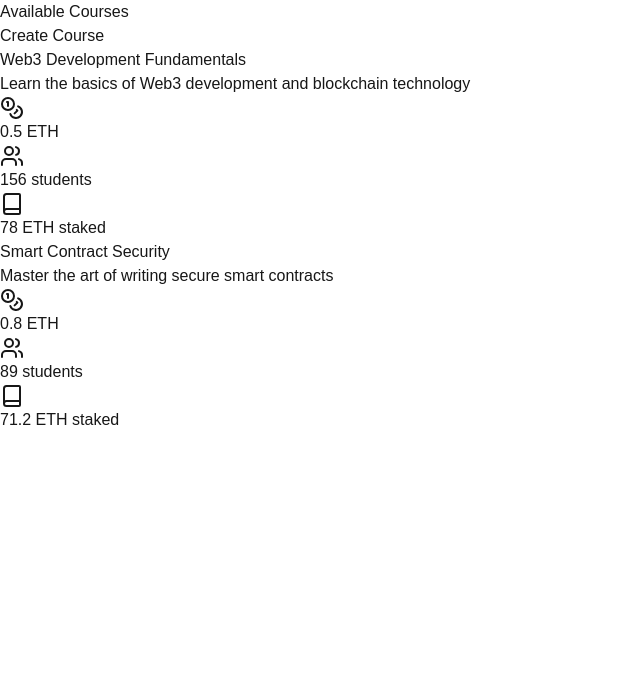
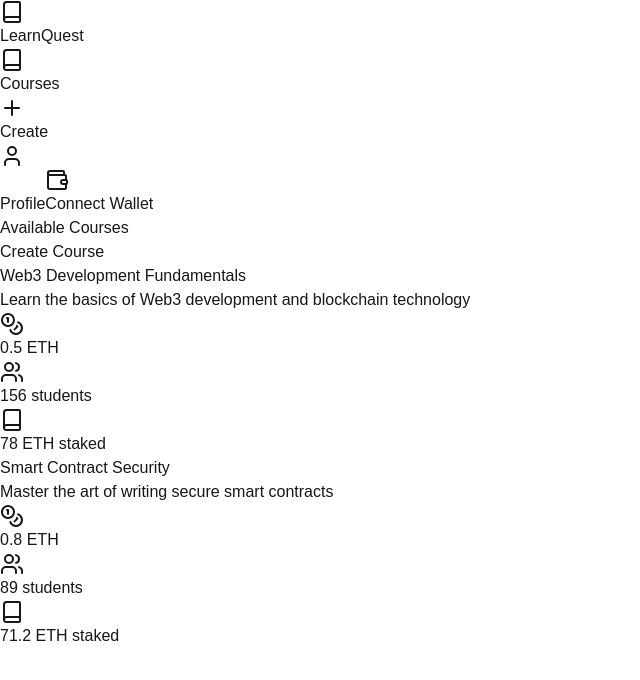
Before and after one commit to KibokoDao-Africa/learn-quest-platform, a Next.js app: page /courses in a window 1280 px wide. Shown: the top 680 px of the page, without its empty margins (0-640 px from the left). Built offline with nearby package versions, Linux system fonts and the light colour scheme.

Commit message:
site done

```diff
--- a/components/Navbar.tsx
+++ b/components/Navbar.tsx
@@ -15,26 +15,44 @@ export default function Navbar({ isConnected, setIsConnected }: NavbarProps) {
   };
 
   return (
-    <nav className="bg-slate-800 border-b border-slate-700">
+    <nav className="bg-slate-800 border-b border-slate-700 py-3">
       <div className="container mx-auto px-4">
-        <div className="flex items-center justify-between h-16">
-          <Link href="/" className="flex items-center space-x-2">
+        <div className="flex items-center justify-between h-16 ">
+          <Link
+            href="/"
+            className="flex items-center justify-center space-x-2 "
+          >
             <Book className="w-8 h-8 text-purple-500" />
             <span className="text-xl font-bold">LearnQuest</span>
           </Link>
 
-          <div className="flex items-center space-x-6">
-            <Link href="/courses" className="hover:text-purple-400">
-              <Book className="w-5 h-5" />
-              <span>Courses</span>
+          <div className="flex items-center space-x-6 ">
+            <Link
+              href="/courses"
+              className="group flex flex-col items-center space-y-1"
+            >
+              <Book className="w-6 h-6 group-hover:text-purple-400 transition-transform transform group-hover:scale-110" />
+              <span className="text-sm group-hover:text-purple-400 transition-colors">
+                Courses
+              </span>
             </Link>
-            <Link href="/create-course" className="hover:text-purple-400">
-              <Plus className="w-5 h-5" />
-              <span>Create</span>
+            <Link
+              href="/createCourse"
+              className="group flex flex-col items-center space-y-1"
+            >
+              <Plus className="w-6 h-6 group-hover:text-purple-400 transition-transform transform group-hover:scale-110" />
+              <span className="text-sm group-hover:text-purple-400 transition-colors">
+                Create
+              </span>
             </Link>
-            <Link href="/profile" className="hover:text-purple-400">
-              <User className="w-5 h-5" />
-              <span>Profile</span>
+            <Link
+              href="/profile"
+              className="group flex flex-col items-center space-y-1"
+            >
+              <User className="w-6 h-6 group-hover:text-purple-400 transition-transform transform group-hover:scale-110" />
+              <span className="text-sm group-hover:text-purple-400 transition-colors">
+                Profile
+              </span>
             </Link>
 
             <button
--- a/src/app/courses/page.tsx
+++ b/src/app/courses/page.tsx
@@ -1,7 +1,13 @@
+"use client";
+
 import { Book, Users, Coins } from "lucide-react";
 import Link from "next/link";
+import Navbar from "../../../components/Navbar";
+import { useState } from "react";
 
 export default function Courses() {
+  const [isConnected, setIsConnected] = useState(false);
+
   const courses = [
     {
       id: 1,
@@ -23,7 +29,9 @@ export default function Courses() {
   ];
 
   return (
-    <div className="space-y-8">
+    <section className="max-w-full">
+      <Navbar isConnected={isConnected} setIsConnected={setIsConnected} />
+      <div className="space-y-8 max-w-2xl mx-auto pt-5">
         <div className="flex justify-between items-center">
           <h1 className="text-3xl font-bold">Available Courses</h1>
           <Link
@@ -59,5 +67,6 @@ export default function Courses() {
           ))}
         </div>
       </div>
+    </section>
   );
 }
```
Also changed, not shown: src/app/createCourse/page.tsx (+12 -1 lines), src/app/page.tsx (+41 -1 lines), src/app/profile/page.tsx (+10 -1 lines). Lines whose indentation alone changed are shown as unchanged.
